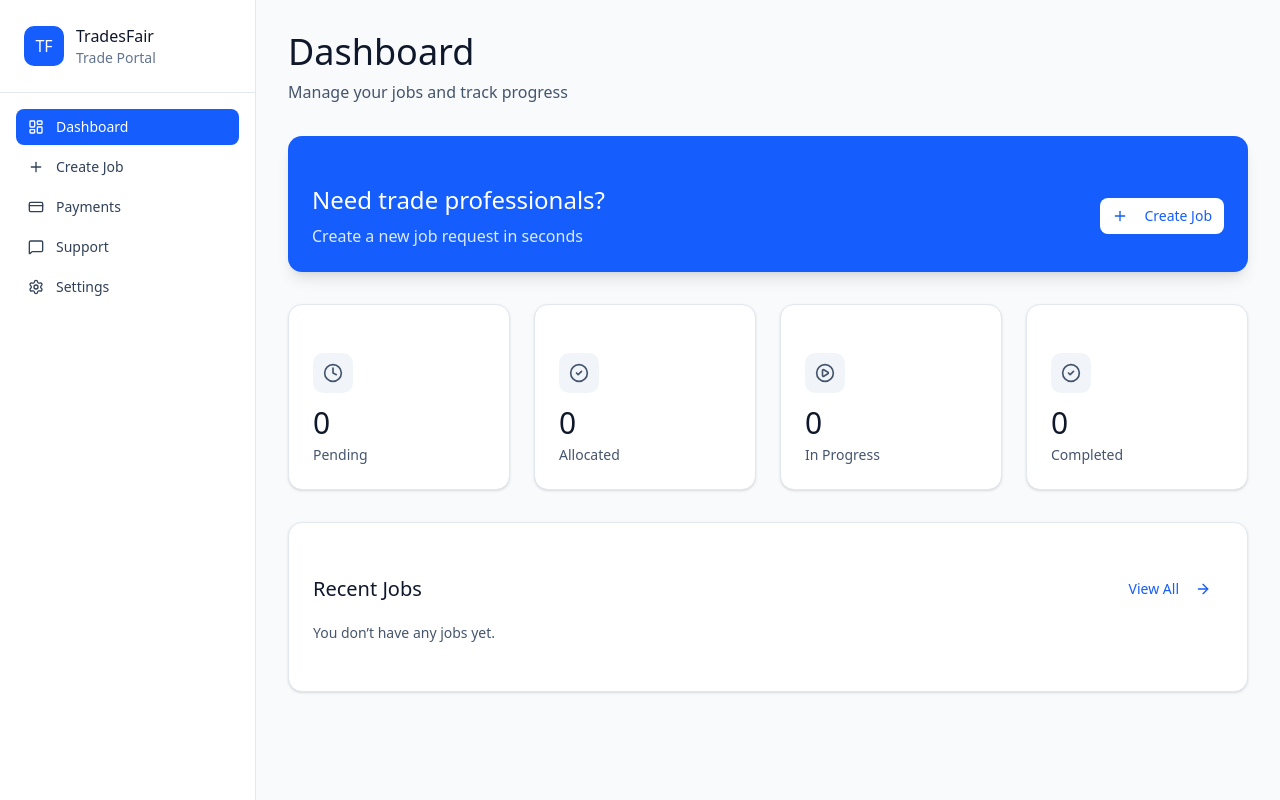
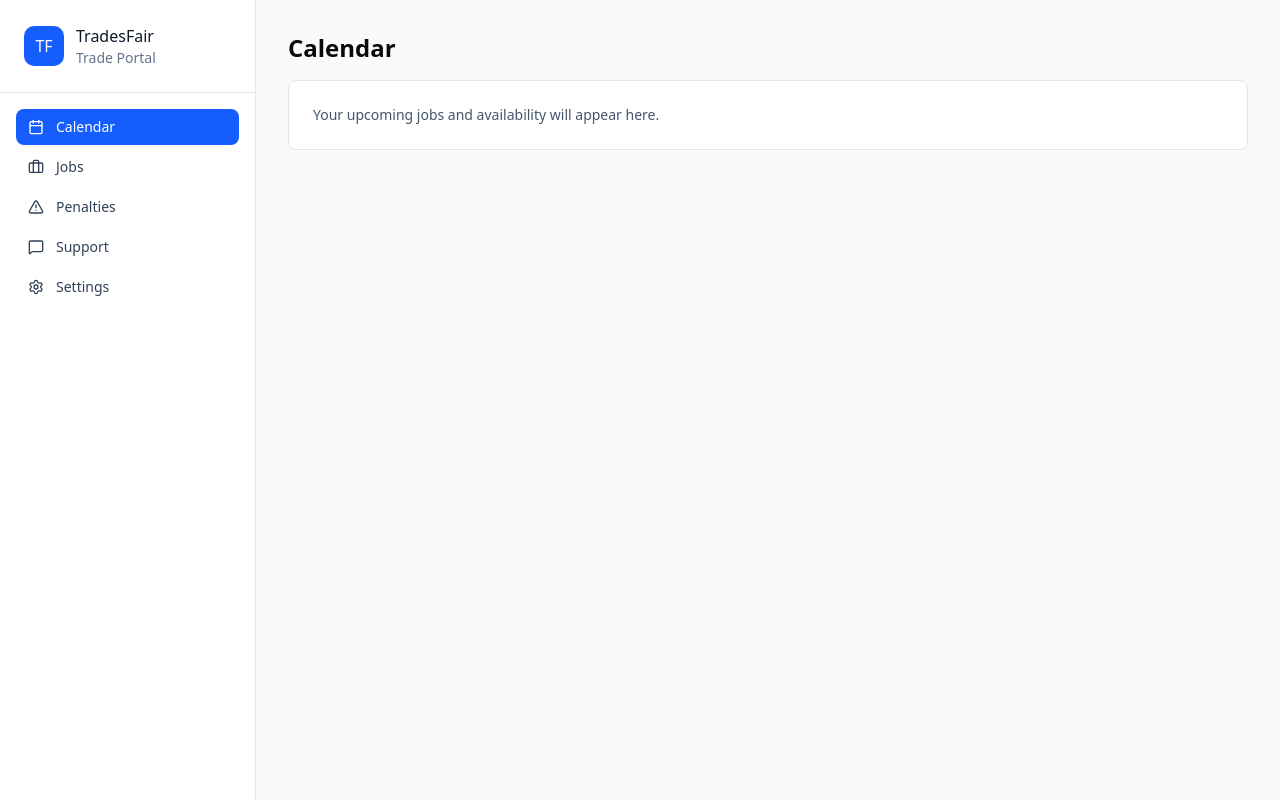
Before and after one commit to mzst-26/G35-Project, a Next.js app: page /trade/dashboard in a window 1280 px wide. Built offline with nearby package versions, Linux system fonts and the light colour scheme.

Commit message:
Added jobs and penalties section to trade dashboard

```diff
--- a/app/trade/dashboard/page.tsx
+++ b/app/trade/dashboard/page.tsx
@@ -1,32 +1,32 @@
 "use client";
 
-import { Button } from "@/components/ui/button";
-import { CreditCard, LayoutDashboard, Menu, MessageSquare, Plus, Settings, X } from "lucide-react";
+import { Button } from "@/components/ui/button"; //importing components for dashboard, for UI components and components for different dashboard sections
+import { Calendar, Briefcase, AlertTriangle, MessageSquare, Settings, Menu, X } from "lucide-react";
 import { useState } from "react";
-import { NavItem, SectionKey } from "@/types/dashboard";
-import RecruiterHome from "@/components/recruiter_dashboard/recruiterHome";
-import CreateJobHome from "@/components/recruiter_dashboard/create-job";
-import { useRouter } from "next/navigation";
+import { TradeNavItem, TradeSectionKey } from "@/types/trade-dashboard";
+import TradeCalendar from "@/components/trade_dashboard/calendar";
+import TradeJobs from "@/components/trade_dashboard/jobs";
+import Penalties from "@/components/trade_dashboard/penalties";
+
 
 
 export default function TradeDashboard() {
-    const navItems:NavItem[] = [
-      { label: 'Dashboard', icon: LayoutDashboard, section: 'dashboard' },
-      { label: 'Create Job', icon: Plus, section: 'create-job' },
-      { label: 'Payments', icon: CreditCard, section: 'payments' },
+    const navItems:TradeNavItem[] = [
+      { label: 'Calendar', icon: Calendar, section: 'calendar' },
+      { label: 'Jobs', icon: Briefcase, section: 'jobs' },
+      { label: 'Penalties', icon: AlertTriangle, section: 'penalties' },
       { label: 'Support', icon: MessageSquare, section: 'support' },
       { label: 'Settings', icon: Settings, section: 'settings' },
     ];
   const [mobileMenuOpen, setMobileMenuOpen] = useState(false);
-  const [activeSection, setActiveSection] = useState<SectionKey>(navItems[0].section);
+  const [activeSection, setActiveSection] = useState<TradeSectionKey>(navItems[0].section);
 
-  const router = useRouter();
 
 
   return (
     <div className="min-h-screen bg-slate-50">
 
-      {/* Mobile Header */}
+      {/* Mobile head */}
       <div className="md:hidden fixed top-0 left-0 right-0 z-50 bg-white border-b border-slate-200">
         <div className="flex items-center justify-between p-4">
           <div className="flex items-center gap-3">
@@ -48,7 +48,7 @@ export default function TradeDashboard() {
         </div>
       </div>
 
-      {/* Mobile Sidebar) */}
+      {/* mobile sidebar */}
       {mobileMenuOpen && (
         <div className="md:hidden fixed top-0 left-0 bottom-0 w-72 z-40 bg-white border-r border-slate-200 shadow-xl p-6">
           <div className="flex items-center gap-3 mb-6">
@@ -84,7 +84,7 @@ export default function TradeDashboard() {
         </div>
       )}
 
-      {/* Desktop Sidebar */}
+      {/* Desktop siebar */}
       <div className="hidden md:flex fixed left-0 top-0 bottom-0 w-64 z-40 bg-white border-r border-slate-200 flex-col">
         <div className="p-6 border-b border-slate-200">
           <div className="flex items-center gap-3">
@@ -118,40 +118,15 @@ export default function TradeDashboard() {
 
       </div>
 
-      {/* MAIN CONTENT */}
+      {/* Main dashboard content */}
       <div className="md:ml-64">
         <div className="p-4 md:p-8 pt-20 md:pt-8">
 
-          {activeSection === 'dashboard' && (
-            <RecruiterHome onCreateJob={() =>
-              setActiveSection(navItems.find(i => i.section === "create-job")?.section ?? navItems[0].section)
-            }/>
-            )}
-
-
-          {activeSection === "create-job" && (
-            <CreateJobHome
-              onAIChat={() => router.push("/trade/dashboard")}
-              onManualForm={() => router.push("/trade/dashboard")}
-            />
-          )}
-
-            {activeSection === 'payments' && (
-              <>
-                this is Payments
-              </>
-          )}
-
-            {activeSection === 'support' && (
-              <>
-                this is Support
-              </>
-          )}
-             {activeSection === 'settings' && (
-              <>
-                this is Settings
-              </>
-          )}
+          {activeSection === 'calendar' && <TradeCalendar />}
+          {activeSection === 'jobs' && <TradeJobs />}
+          {activeSection === 'penalties' && <Penalties />}
+          {activeSection === 'support' && <div>Support section coming soon.</div>}
+          {activeSection === 'settings' && <div>Settings section coming soon.</div>}
 
 
         </div>
--- /dev/null
+++ b/components/trade_dashboard/calendar.tsx
@@ -0,0 +1,14 @@
+"use client";
+
+import React from "react";
+
+export default function TradeCalendar() {
+  return (
+    <div>
+      <h3 className="text-2xl font-semibold mb-4">Calendar</h3>
+      <div className="rounded-md border p-6 bg-white">
+        <p className="text-sm text-slate-600">Your upcoming jobs and availability will appear here.</p>
+      </div>
+    </div>
+  );
+}
--- /dev/null
+++ b/components/trade_dashboard/jobs.tsx
@@ -0,0 +1,18 @@
+"use client";
+
+import React from "react";
+// Penalties moved to its own dashboard page
+
+export default function TradeJobs() {
+  return (
+    <div>
+      <h3 className="text-2xl font-semibold mb-4">Jobs</h3>
+
+      <div className="rounded-md border p-6 bg-white">
+        <p className="text-sm text-slate-600">Manage your active and past jobs here.</p>
+      </div>
+
+      {/* Penalties page moved — no penalty UI here */}
+    </div>
+  );
+}
--- /dev/null
+++ b/components/trade_dashboard/penalties.tsx
@@ -0,0 +1,40 @@
+"use client";
+
+import React from "react";
+
+export default function Penalties() {
+
+  const penalties = [
+    { id: 1, reason: "Cancelled Job", amount: 45, date: "2025-11-03", status: "Unpaid" }, //example penalties
+    { id: 2, reason: "Late To Job Repeatedly", amount: 120, date: "2025-09-21", status: "Paid" },
+    { id: 3, reason: "Missing paperwork", amount: 30, date: "2025-07-12", status: "Disputed" },
+  ];
+
+  return (
+    <div className="mt-6 rounded-md border p-6 bg-white"> //styling
+      <div className="flex items-center justify-between mb-4">
+        <h4 className="text-lg font-medium">Penalties</h4>
+        <p className="text-sm text-slate-500">Recent penalties and their statuses</p>
+      </div>
+
+      <div className="space-y-3">
+        {penalties.map((p) => (
+          <div key={p.id} className="flex items-center justify-between p-3 rounded-md bg-slate-50">
+            <div>
+              <div className="text-sm font-semibold">{p.reason}</div>
+              <div className="text-xs text-slate-500">{p.date} • #{p.id}</div>
+            </div>
+            <div className="text-right">
+              <div className="text-sm font-medium">${p.amount}</div>
+              <div className={`text-xs ${p.status === 'Paid' ? 'text-green-600' : p.status === 'Unpaid' ? 'text-red-600' : 'text-amber-600'}`}>
+                {p.status}
+              </div>
+            </div>
+
+          </div>
+        ))}
+
+      </div>
+    </div>
+  );
+}
```
